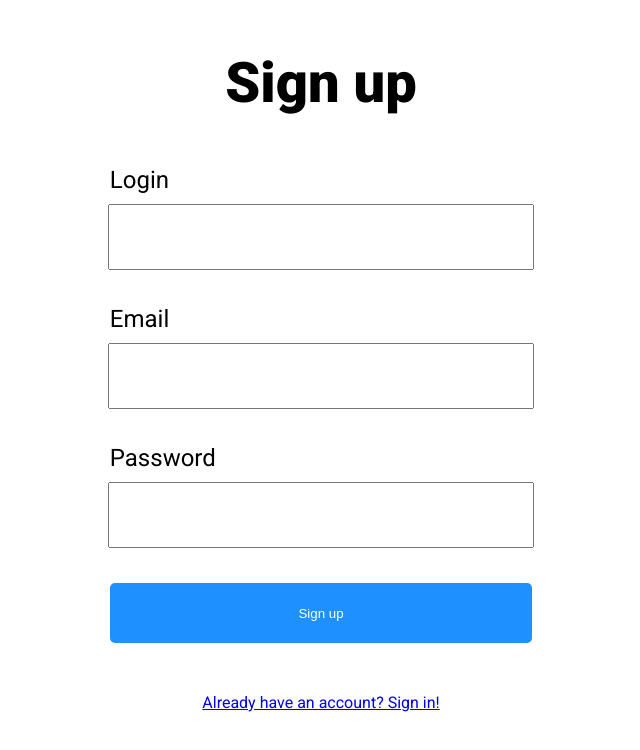
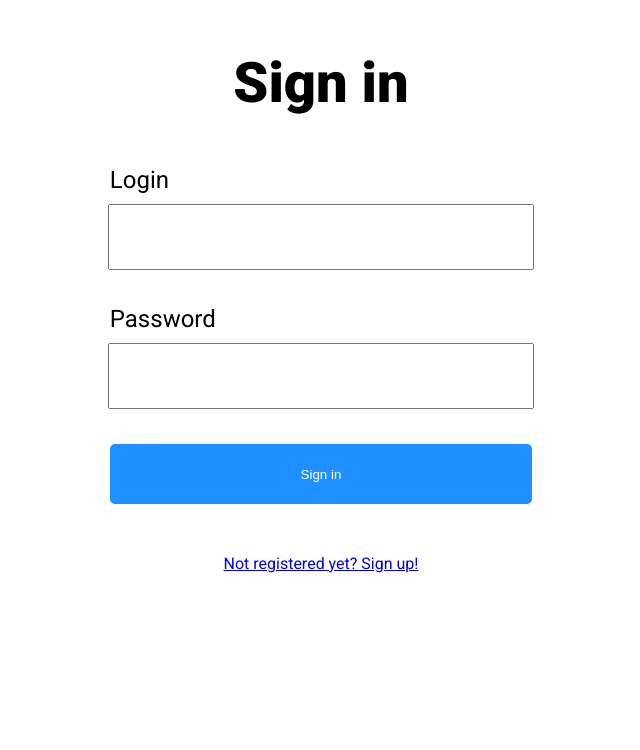
Before and after one commit to vavadu/trello, a React (Create React App) app: page /login in a window 1280 px wide. Shown: the top 750 px of the page, without its empty margins (319-959 px from the left). Built offline with nearby package versions, Linux system fonts and the light colour scheme.

Commit message:
add routes

```diff
--- a/package.json
+++ b/package.json
@@ -10,6 +10,7 @@
     "react": "^17.0.2",
     "react-dom": "^17.0.2",
     "react-query": "^3.34.15",
+    "react-router-dom": "^6.2.1",
     "react-scripts": "5.0.0",
     "web-vitals": "^2.1.4"
   },
--- a/src/App.js
+++ b/src/App.js
@@ -1,5 +1,6 @@
-import React from 'react';
+import React, {useEffect} from 'react';
 import useAuth from "./data/hooks/useAuth";
+import {Routes, Route, useNavigate} from "react-router-dom";
 import Login from './Pages/Login/Login';
 import {Register} from "./Pages/Register";
 import Main from "./Pages/Board/Board";
@@ -7,10 +8,25 @@ import Main from "./Pages/Board/Board";
 
 function App() {
     const { authUser, isLoadingUser } = useAuth();
+    let navigate = useNavigate();
+
+    useEffect(() => {
+        authUser ? navigate('/') : navigate('/login');
+    }, [authUser])
 
     return (
-            authUser ? <Main /> : <Register />
+        <>
+            <Routes>
+                <Route path="/" element={<Main/>}/>
+                <Route path="/login" element={<Login/>}/>
+                <Route path="/register" element={<Register/>}/>
+            </Routes>
+        </>
+
+
         )
+
+
 
     // Add some React loader to app
     // if (isLoadingUser) {
--- a/src/Pages/Login/Login.jsx
+++ b/src/Pages/Login/Login.jsx
@@ -1,5 +1,6 @@
 import React from 'react';
 import  './Login.css'
+import {Link} from "react-router-dom";
 import Form from "../../components/Form/Form";
 import useAuth from '../../data/hooks/useAuth';
 
@@ -9,7 +10,7 @@ function Login() {
     const sendInfo = (event) => {
         event.preventDefault();
         const formData = new FormData(event.target);
-        mutateLogin({ login: formData.get("login"), password: formData.get("password") })
+        mutateLogin({ login: formData.get("login"), password: formData.get("password") });
     }
     //Мне кажется функцию можно написать как-то красивее или вообще вынести отсюда.Надо подумать
 
@@ -17,7 +18,7 @@ function Login() {
         <div className='container'>
             <h1 className="header">Sign in</h1>
             <Form submitFn={sendInfo} inputs={['login', 'password']} buttonText='Sign in'/>
-            <a className='register__link' href='#'>Not registered yet? Sign up!</a>
+            <Link className="register__link" to="/register"> Not registered yet? Sign up!</Link>
         </div>
 
     )
--- a/src/Pages/Register/index.js
+++ b/src/Pages/Register/index.js
@@ -2,6 +2,7 @@ import useAuth from "../../data/hooks/useAuth"
 import Form from "../../components/Form/Form";
 import './index.css'
 import React from "react";
+import {Link} from "react-router-dom";
 
 export function Register() {
 
@@ -14,7 +15,7 @@ export function Register() {
         <div className='container'>
             <h1 className="header">Sign up</h1>
             <Form submitFn={sendInfo} inputs={['login', 'email', 'password']} buttonText='Sign up'/>
-            <a className='login__link' href='#'>Already have an account? Sign in!</a>
+            <Link className="login__link" to="/login">Already have an account? Sign in!</Link>
         </div>
 
     )
--- a/src/index.js
+++ b/src/index.js
@@ -1,7 +1,7 @@
 import React from 'react';
 import ReactDOM from 'react-dom';
+import {BrowserRouter} from "react-router-dom";
 import { QueryClientProvider, QueryClient } from 'react-query';
-// import './Board.css';
 import App from './App';
 import reportWebVitals from './reportWebVitals';
 
@@ -9,9 +9,11 @@ const queryClient = new QueryClient()
 
 ReactDOM.render(
   <React.StrictMode>
-    <QueryClientProvider client={queryClient}>
-      <App />
-    </QueryClientProvider>
+      <BrowserRouter>
+          <QueryClientProvider client={queryClient}>
+              <App />
+          </QueryClientProvider>
+      </BrowserRouter>
   </React.StrictMode>,
   document.getElementById('root')
 );
```
Also changed, not shown: 1 other file (tests, documents, lock files or other folders).
